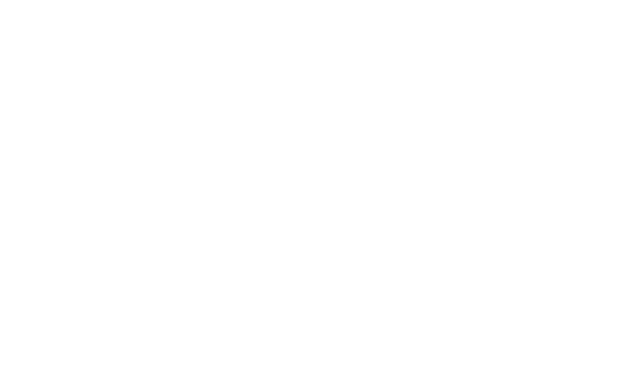
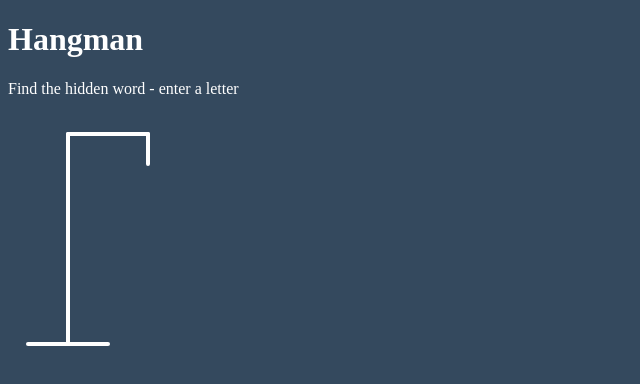
Before and after one commit to Done83/bd-hangman, a plain HTML site: page index.html in a window 1280 px wide. Shown: the whole page, without its empty margins (0-640 px from the left). Drawn offline with Linux system fonts and the light colour scheme.

Commit message:
SVG - HTML figure part completed

```diff
--- a/index.html
+++ b/index.html
@@ -6,5 +6,28 @@
     <link rel="stylesheet" href="style.css" />
     <title>Hangman</title>
   </head>
-  <body></body>
+  <body>
+    <h1>Hangman</h1>
+    <p>Find the hidden word - enter a letter</p>
+    <div class="game-container">
+      <svg height="250" width="200" class="figure-container">
+        <!-- Hang pole - gallow :-) -->
+        <line x1="60" y1="20" x2="140" y2="20" />
+        <line x1="140" y1="20" x2="140" y2="50" />
+        <line x1="60" y1="20" x2="60" y2="230" />
+        <line x1="20" y1="230" x2="100" y2="230" />
+        <!-- Figure - The hangman :-) -->
+        <!-- Head -->
+        <circle cx="140" cy="70" r="20" class="figure-part" />
+        <!-- Body -->
+        <line x1="140" y1="90" x2="140" y2="150" class="figure-part" />
+        <!-- Arms  -->
+        <line x1="140" y1="120" x2="120" y2="100" class="figure-part" />
+        <line x1="140" y1="120" x2="160" y2="100" class="figure-part" />
+        <!-- Legs -->
+        <line x1="140" y1="150" x2="120" y2="180" class="figure-part" />
+        <line x1="140" y1="150" x2="160" y2="180" class="figure-part" />
+      </svg>
+    </div>
+  </body>
 </html>
--- a/style.css
+++ b/style.css
@@ -0,0 +1,15 @@
+body {
+  background-color: #34495e;
+  color: #fff;
+}
+
+.figure-container {
+  fill: transparent;
+  stroke: #fff;
+  stroke-width: 4px;
+  stroke-linecap: round;
+}
+
+.figure-part {
+  display: none;
+}
```
